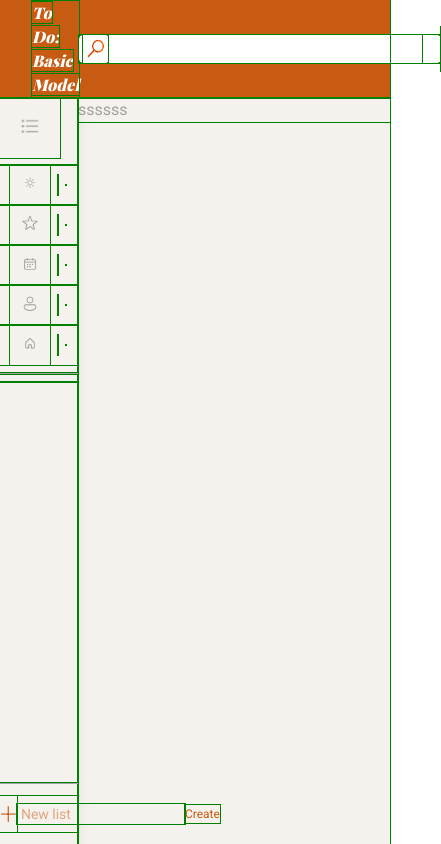
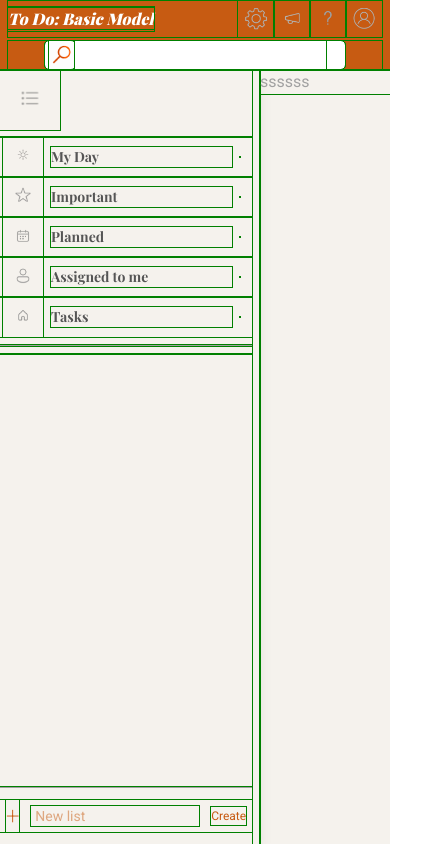
Before and after one commit to VinayakSharmaDev/Microsoft-To-Do, a React (Vite) app: page / in a window 390 px wide. Shown: the whole page, 441 px wide, since content can reach past the window. Built offline with nearby package versions, Linux system fonts and the light colour scheme; a web font is replaced by a local one.

Commit message:
made Header responsive

```diff
--- a/src/App.jsx
+++ b/src/App.jsx
@@ -9,7 +9,7 @@ function App() {
 
       <div className='flex flex-1 min-h-0'>
 
-        <aside className='w-1/5'>
+        <aside>
           <Taskbar />
           </aside>
 
--- a/src/components/Header/Features.jsx
+++ b/src/components/Header/Features.jsx
@@ -16,11 +16,26 @@ function Features() {
     };
 
     return (
-        <div className=' flex'>
-            <button onClick={() => toggleFeature('settings')}><img src={Settings} alt="" className={`size-11 hover:bg-[#a94e10] ${ActiveFeature == 'settings' ? 'bg-white outline-1' : ''}`} /></button>
-            <button onClick={() => toggleFeature('whatsNew')}><img src={WhatsNew} alt="" className={`size-11 hover:bg-[#a94e10] ${ActiveFeature == 'whatsNew' ? 'bg-white outline-1' : ''}`} /></button>
-            <button onClick={() => toggleFeature('helpFeedback')}><img src={HelpFeedback} alt="" className={`size-11 hover:bg-[#a94e10] ${ActiveFeature == 'helpFeedback' ? 'bg-white outline-1' : ''}`} /></button>
-            <button onClick={() => toggleFeature('account')}><img src={Account} alt="" className={`size-11 hover:bg-[#a94e10] ${ActiveFeature == 'account' ? 'bg-white outline-1' : ''}`} /></button>
+        <div className='flex'>
+            <button onClick={() => toggleFeature('settings')} title='Settings' >
+                <img src={Settings} alt=""
+                    className={`size-9 hover:bg-[#a94e10] md'size-11
+                    ${ActiveFeature == 'settings' ? 'bg-white outline-1' : ''}`} /></button>
+
+            <button onClick={() => toggleFeature('whatsNew')} title='Whats new' >
+                <img src={WhatsNew} alt=""
+                    className={`size-9 hover:bg-[#a94e10] md:size-11
+                ${ActiveFeature == 'whatsNew' ? 'bg-white outline-1' : ''}`} /></button>
+
+            <button onClick={() => toggleFeature('helpFeedback')} title='Help feedback' >
+                <img src={HelpFeedback} alt=""
+                    className={`size-9 hover:bg-[#a94e10] md:size-11
+                    ${ActiveFeature == 'helpFeedback' ? 'bg-white outline-1' : ''}`} /></button>
+
+            <button onClick={() => toggleFeature('account')} title='Account'>
+                <img src={Account} alt=""
+                    className={`size-9 hover:bg-[#a94e10] md:size-11
+                    ${ActiveFeature == 'account' ? 'bg-white outline-1' : ''}`} /></button>
         </div>
     );
 };
--- a/src/components/Header/Header.jsx
+++ b/src/components/Header/Header.jsx
@@ -7,13 +7,23 @@ function Header() {
 
     return (
         <>
-            <header className=" px-2 py-px flex items-center justify-between bg-[#c75b12] text-[#ffffff]">
-                <div className="ml-6 font-bold hover:underline ">
+            <header className=" px-2 py-px flex flex-col gap-1 bg-[#c75b12] text-[#ffffff] sm:flex-row sm:items-center sm:justify-between">
+                <div className="hidden font-bold hover:underline sm:ml-2 md:ml-6 sm:block ">
                     <h1><a href="">To Do: Basic Model</a></h1>
                 </div>
 
+                <div className='flex items-center justify-between sm:hidden'>
+                    <div className=" font-bold hover:underline sm:ml-2 md:ml-6 ">
+                        <h1><a href="">To Do: Basic Model</a></h1>
+                    </div>
+                    <Features />
+                </div>
+
                 <Input />
-                <Features />
+
+                <div  className='hidden sm:block'>
+                    <Features/>
+                </div>
 
             </header>
         </>
--- a/src/components/Header/Input.jsx
+++ b/src/components/Header/Input.jsx
@@ -16,10 +16,21 @@ function Input() {
 
     return (
         <div >
-            <div className="flex items-center bg-white rounded-sm hover:scale-x-101 hover:scale-y-102 transition-transform duration-150 ease-in">
-                <button onClick={Enable} className='pl-1 bg-white rounded-sm cursor-pointer'><img src={Search} alt="" className='size-7' /></button>
-                <input onClick={Enable} type="text" placeholder="Search" className={`h-7 w-85 pl-2 bg-white outline-0 placeholder:text-sm ${isActive ? 'text-[#a1a1a1]' : 'text-white'}`} />
-                <button onClick={Disable} className={`h-7 pr-2 flex items-center bg-white rounded-e-sm cursor-pointer ${isActive ? 'text-[#a1a1a1]' : 'text-white'}`}>X</button>
+            <div title='Search Task '
+                className="w-75 mx-auto flex items-center bg-white rounded-sm hover:scale-x-101 hover:scale-y-102 transition-transform duration-150 ease-in sm:w-75 md:w-100 ">
+
+                <button onClick={Enable}
+                    className='pl-1 bg-white rounded-sm cursor-pointer'>
+                        <img src={Search} alt="" className='size-7 w-9 shrink-0 ' /></button>
+
+                <input onClick={Enable} type="text" placeholder="Search"
+                    className={`h-7 w-85 pl-2 bg-white outline-0 placeholder:text-sm
+                ${isActive ? 'text-[#a1a1a1]' : 'text-white'}`} />
+
+                <button onClick={Disable}
+                    className={`h-7 pr-2 flex items-center bg-white rounded-e-sm cursor-pointer
+                ${isActive ? 'text-[#a1a1a1]' : 'text-white'}`}>X</button>
+
             </div>
         </div>
     );
--- a/src/components/Taskbar.jsx
+++ b/src/components/Taskbar.jsx
@@ -25,7 +25,7 @@ function Taskbar() {
     }
 
     const enterToList = (e) => {
-        if (e.key == 'Enter') {
+        if (e.key === 'Enter') {
             createList();
         }
     }
@@ -41,9 +41,9 @@ function Taskbar() {
 
 
     return (
-        <div className={`w-full flex flex-col h-full shadow-lg min-h-0 transition-transform duration-200 ${isCollapsed ? '-translate-x-79' : 'translate-0'}`}>
+        <div className={`w-65 pr-2 flex flex-col h-full shadow-lg min-h-0 transition-transform duration-200 ${isCollapsed ? 'hidden' : 'block'}`}>
 
-            <div><button onClick={HandleCollapse}><img src={Hamber} alt="" className='size-15 cursor-pointer' /></button></div>
+            <div><button onClick={HandleCollapse} title='Close sidebar'><img src={Hamber} alt="" className='size-15 cursor-pointer' /></button></div>
 
             <div className='flex-1 min-h-0 overflow-auto custom-scrollbar'>
 
@@ -51,28 +51,38 @@ function Taskbar() {
                     {systemList.map((taskbar) => {
 
                         return (
-                            <div key={taskbar.id} onClick={() => HandleActiveTab(taskbar.name)} className={`flex items-center text-sm font-bold text-[#555555] cursor-pointer ${isTabActive == taskbar.name ? 'bg-[#f3dfd0] text-[#c75b12]  hover:bg-[#f3dfd0]  ' : ' hover:bg-[#ffffff]'}`}>
-                                <div className={`w-0.75 h-10 bg-[#c75b12] rounded-e-md ${isTabActive == taskbar.name ? 'opacity-100' : 'opacity-0'}`}></div>
-                                <img src={taskbar.image} alt="" className='size-10 ml-2' />
+                            <div key={taskbar.id} onClick={() => HandleActiveTab(taskbar.name)}
+                                className={`flex items-center text-sm font-bold text-[#555555] cursor-pointer
+                            ${isTabActive == taskbar.name ? 'bg-[#f3dfd0] text-[#c75b12]  hover:bg-[#f3dfd0] ' : 'hover:bg-[#ffffff]'}`}>
+
+                                <div className={`w-0.75 h-10 bg-[#c75b12] rounded-e-md
+                                    ${isTabActive == taskbar.name ? 'opacity-100' : 'opacity-0'}`}></div>
+
+                                <img src={taskbar.image} alt="" className='size-10 flex items-center justify-center' />
                                 <h2 className='min-w-0 mx-2 flex-1 overflow-hidden text-ellipsis whitespace-nowrap'>{taskbar.name}</h2>
-                                <span className='mr-3'></span>
+                                <span className='mr-3'>{taskbar.tasks.length > 0 ? taskbar.tasks.length : ''}</span>
                             </div>
                         );
                     })
                     }
                 </div>
 
-                <div className='w-60 mx-auto my-2 border-b'></div>
+                <div className=' mx-auto my-2 border-b'></div>
 
                 <div>
                     {userList && userList.map((taskbar) => {
 
                         return (
-                            <div key={taskbar.id} onClick={() => HandleActiveTab(taskbar.name)} className={`flex items-center text-sm font-bold text-[#555555] cursor-pointer ${isTabActive == taskbar.name ? 'bg-[#f3dfd0] text-[#c75b12] hover:bg-[#f3dfd0]' : 'hover:bg-[#ffffff]'}`}>
-                                <div className={`w-0.75 h-10 bg-[#c75b12] rounded-e-md ${isTabActive == taskbar.name ? 'opacity-100' : 'opacity-0'}`}></div>
-                                <img src={taskbar.image} alt="" className='size-10 ml-2' />
+                            <div key={taskbar.id} onClick={() => HandleActiveTab(taskbar.name)}
+                                className={`flex items-center text-sm font-bold text-[#555555] cursor-pointer
+                            ${isTabActive == taskbar.name ? 'bg-[#f3dfd0] text-[#c75b12] hover:bg-[#f3dfd0]' : 'hover:bg-[#ffffff]'}`}>
+
+                                <div className={`w-0.75 h-10 bg-[#c75b12] rounded-e-md
+                                    ${isTabActive == taskbar.name ? 'opacity-100' : 'opacity-0'}`}></div>
+
+                                <img src={taskbar.image} alt="" className='size-10' />
                                 <h2 className='min-w-0 mx-2 flex-1 overflow-hidden text-ellipsis whitespace-nowrap'>{taskbar.name}</h2>
-                                <span className='mr-3'></span>
+                                <span className='mr-3'>{taskbar.tasks.length > 0 ? taskbar.tasks.length : ''}</span>
                             </div>
                         );
                     })
@@ -86,9 +96,14 @@ function Taskbar() {
 
             <div className='w-full  border-t'>
                 <div className=' my-3 flex items-center justify-around text-[#c75b12]'> {/* h-22 */}
-                    <span onClick={activateInput} className=' text-3xl font-extralight cursor-pointer'>+</span>
-                    <input onKeyDown={enterToList} ref={createListInput} type="text" placeholder='New list' className='px-1 text-sm outline-0' />
-                    <button onClick={createList} className='text-[12px] cursor-pointer hover:text-[#a94e10]'>Create</button>
+                    <span onClick={activateInput} className='flex items-center justify-center text-2xl font-extralight cursor-pointer'>+</span>
+                    <input
+                        onKeyDown={enterToList}
+                        ref={createListInput}
+                        type="text"
+                        placeholder='New list'
+                        className='px-1 text-sm outline-0' />
+                    <button onClick={createList} title='Create list' className='text-[12px] cursor-pointer hover:text-[#a94e10]'>Create</button>
                 </div>
             </div>
 
--- a/src/data/tasks.js
+++ b/src/data/tasks.js
@@ -12,7 +12,7 @@ export const systemList = [
     { name: 'Tasks', image: Tasks, type: 'system', id: 'tasks', tasks: [] }
 ];
 
-export const userList = [
-    { name: 'ss', image: Assigned, type: 'system', id: 'assigned', tasks: [] },
-    { name: 'hh', image: Tasks, type: 'system', id: 'tasks', tasks: [] }
-];
+// export const userList = [
+//     { name: 'ss', image: Assigned, type: 'system', id: 'assigned', tasks: [] },
+//     { name: 'hh', image: Tasks, type: 'system', id: 'tasks', tasks: [] }
+// ];
--- a/src/index.css
+++ b/src/index.css
@@ -3,6 +3,10 @@
 
 * {
     outline: 1px solid green;
+}
+
+img{
+  object-fit: cover;
 }
 
 body {
```
